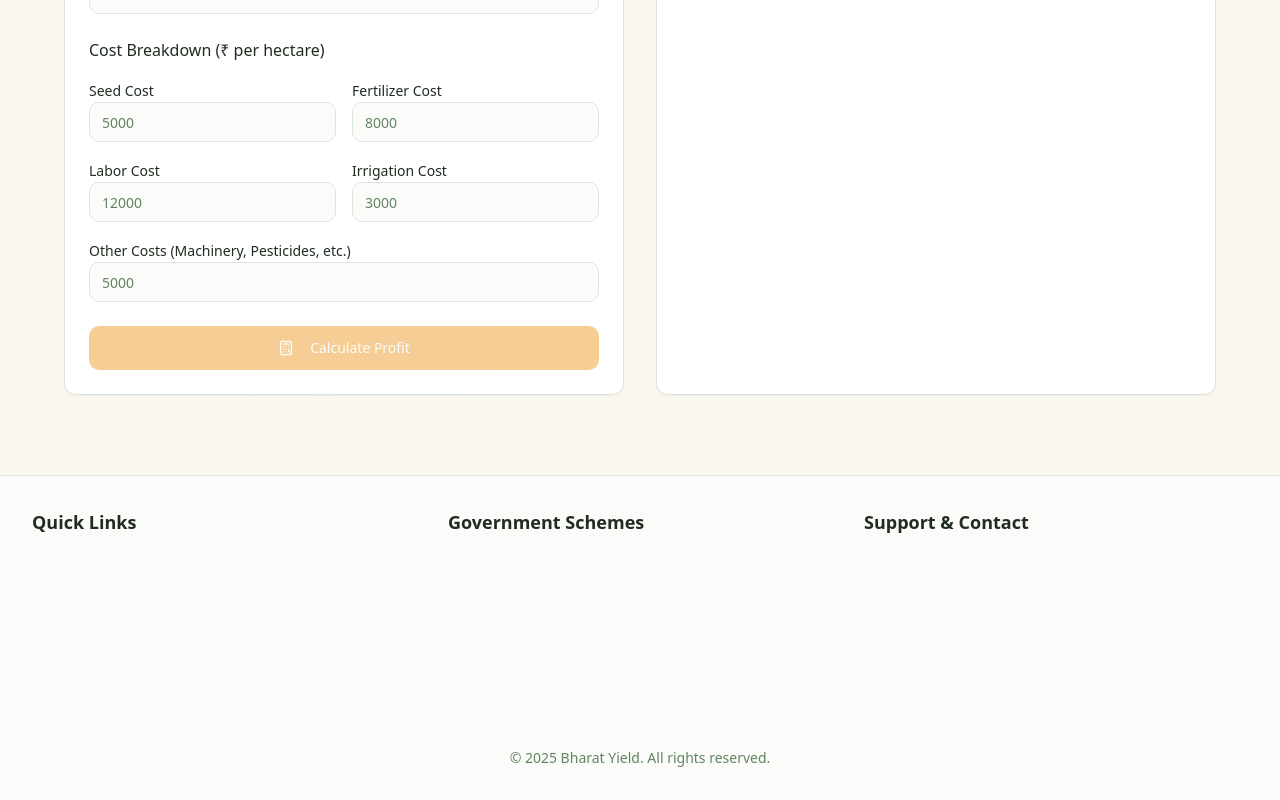
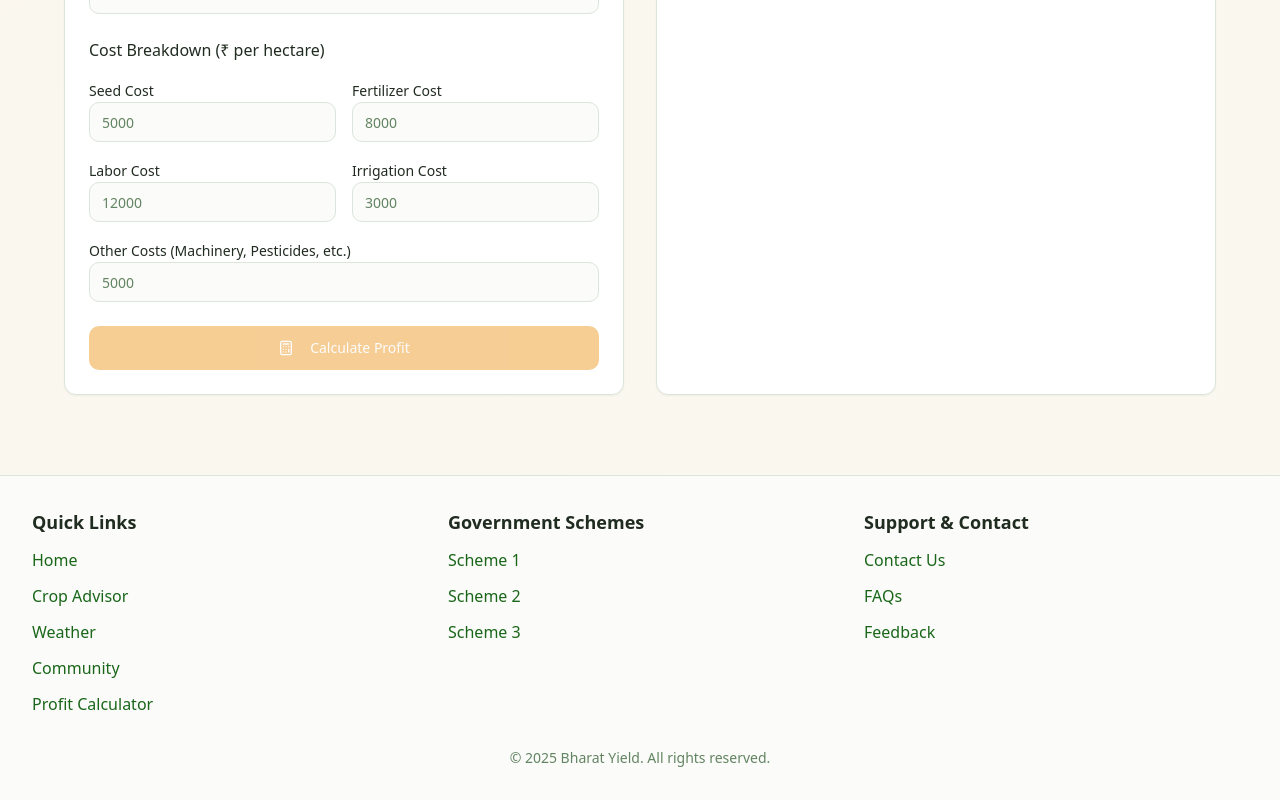
Before and after one commit to rupayanjas/Bharat_Yield, a React (Vite) app: page / in a window 1280 px wide. Shown: the part 7425-8225 px from the top of the page. Built offline with nearby package versions, Linux system fonts and the light colour scheme; the HTML template or start-up script is replaced by a standard one.

Commit message:
fic(app): footer text color changed

```diff
--- a/src/components/Footer.tsx
+++ b/src/components/Footer.tsx
@@ -40,7 +40,7 @@ const Footer = () => {
                 <button
                   type="button"
                   onClick={() => scrollToSection(link.href.replace("#", ""))}
-                  className="text-left w-full text-primary-foreground/80 hover:text-primary-foreground transition-colors duration-200"
+                  className="text-left w-full  hover:text-primary-foreground text-primary duration-200"
                 >
                   {link.name}
                 </button>
@@ -58,7 +58,7 @@ const Footer = () => {
                 <button
                   type="button"
                   onClick={() => scrollToSection(scheme.href.replace("#", ""))}
-                  className="text-left w-full text-primary-foreground/80 hover:text-primary-foreground transition-colors duration-200"
+                  className="text-left w-full  hover:text-primary-foreground text-primary duration-200"
                 >
                   {scheme.name}
                 </button>
@@ -76,7 +76,7 @@ const Footer = () => {
                 <button
                   type="button"
                   onClick={() => scrollToSection(link.href.replace("#", ""))}
-                  className="text-left w-full text-primary-foreground/80 hover:text-primary-foreground transition-colors duration-200"
+                  className="text-left w-full  hover:text-primary-foreground text-primary duration-200"
                 >
                   {link.name}
                 </button>
```
